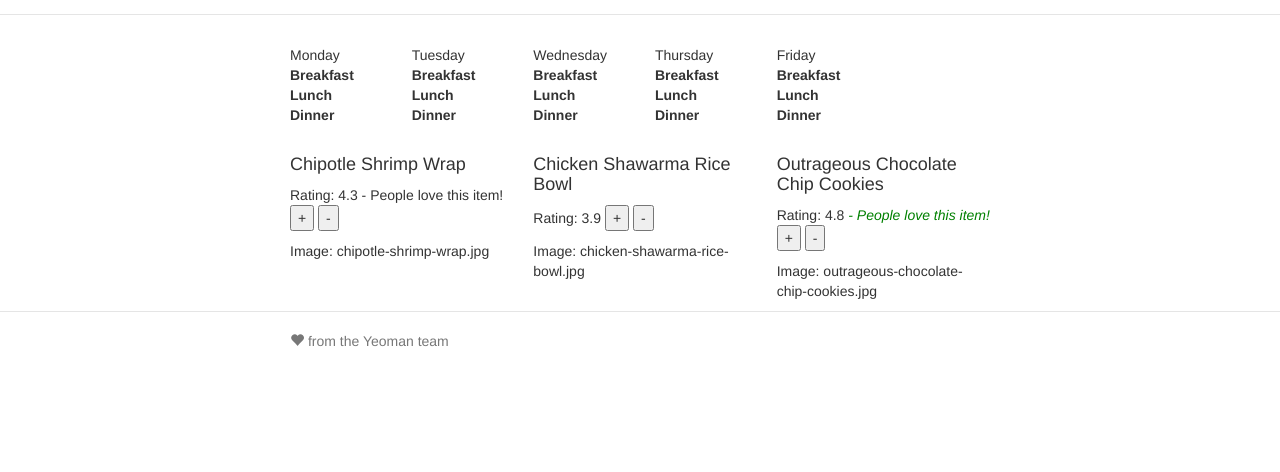
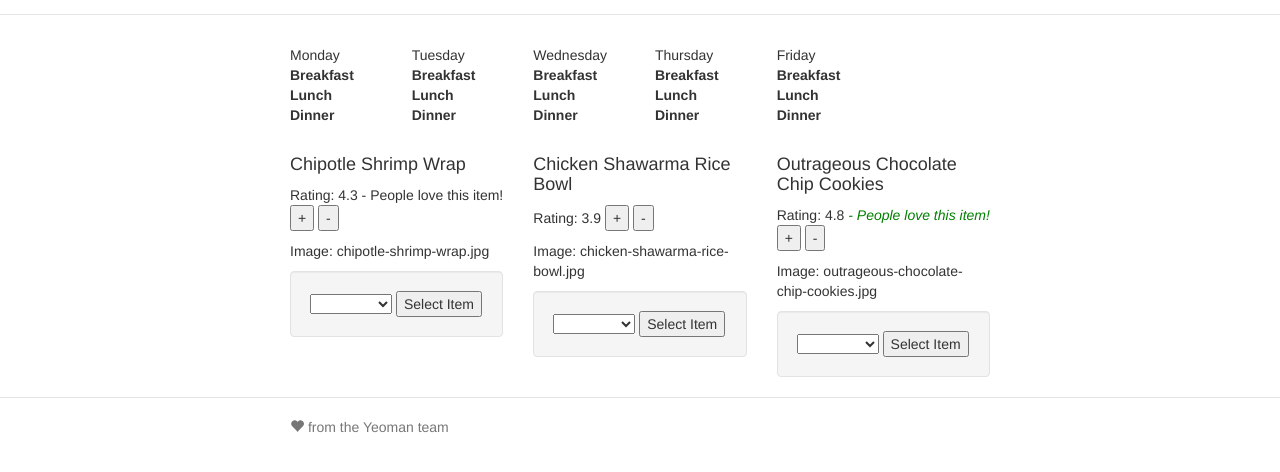
Before and after one commit to richardkalehoff/FEF-Angular-script-project, a website: page app/index.html in a window 1280 px wide. Both pictures are taken after a click on the link "udaciMeals". Shown: the part 58-530 px from the top of the page. Drawn offline with nearby package versions, Linux system fonts and the light colour scheme; files that its build step writes are made by us from their sources.

Commit message:
add functionality to pick menu item for meal

```diff
--- a/app/scripts/controllers/menu.js
+++ b/app/scripts/controllers/menu.js
@@ -8,12 +8,16 @@
  * Controller of the udaciMealsApp
  */
 angular.module('udaciMealsApp')
-  .controller('MenuCtrl', ['foodFinder', function (menu) {
+  .controller('MenuCtrl', ['foodFinder', 'orderManager', function (menu, orderManager) {
     var vm = this;
 
     menu.getMenu().then(function(data) {
       vm.items = data;
     });
+
+    vm.chooseItem = function(menuCategory, menuItemName) {
+      orderManager.chooseMenuOption(menuCategory, menuItemName);
+    };
 
     this.increment = function(item) {
       // item.rating += 1;
--- a/app/views/menu.html
+++ b/app/views/menu.html
@@ -4,6 +4,14 @@
       <h4>{{item.name}}</h4>
       <p>Rating: {{item.rating}} <span ng-if="item.rating > 4.0" ng-class="{highlight: item.rating > 4.5}"> - People love this item!</span> <button ng-click="menu.increment(item)">+</button> <button ng-click="menu.decrement(item)">-</button></p>
       <p>Image: {{item.img}}</p>
+      <div class="well">
+        <select ng-model="item.meal" name="">
+          <option value="breakfast">Breakfast</option>
+          <option value="lunch">Lunch</option>
+          <option value="dinner">Dinner</option>
+        </select>
+        <button ng-click="menu.chooseItem(item.meal, item.name)">Select Item</button>
+      </div>
     </div>
   </div>
 </div>
```
